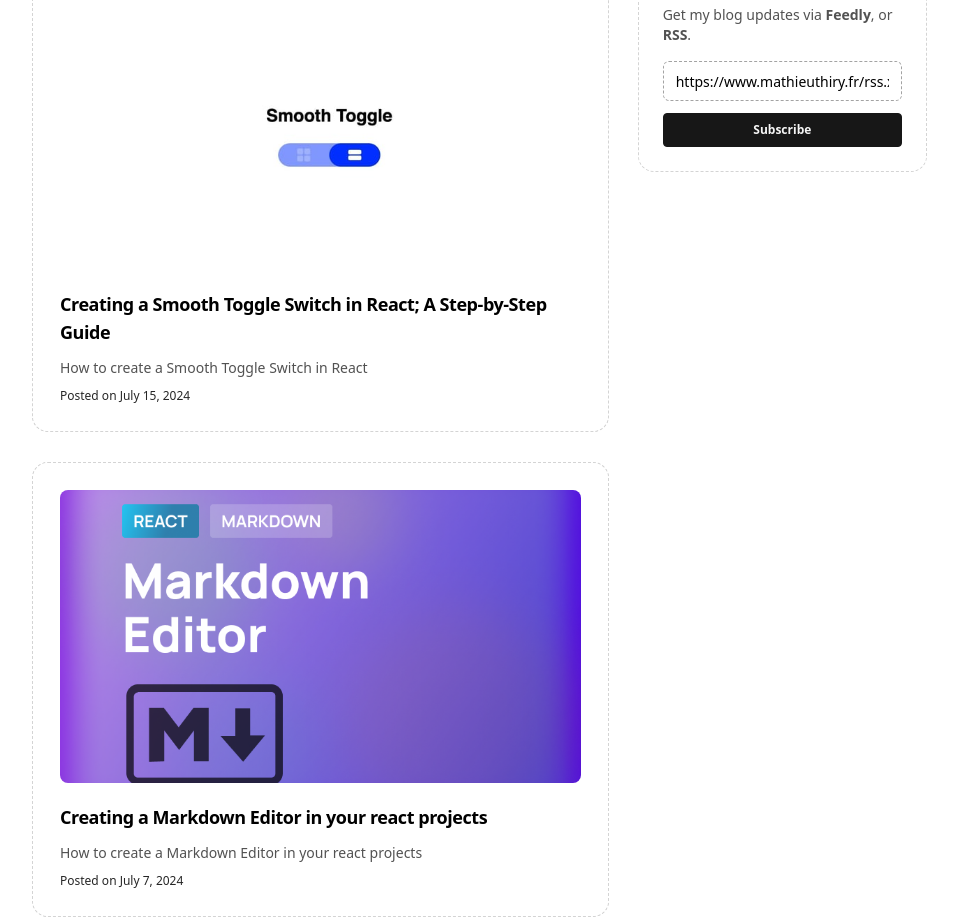
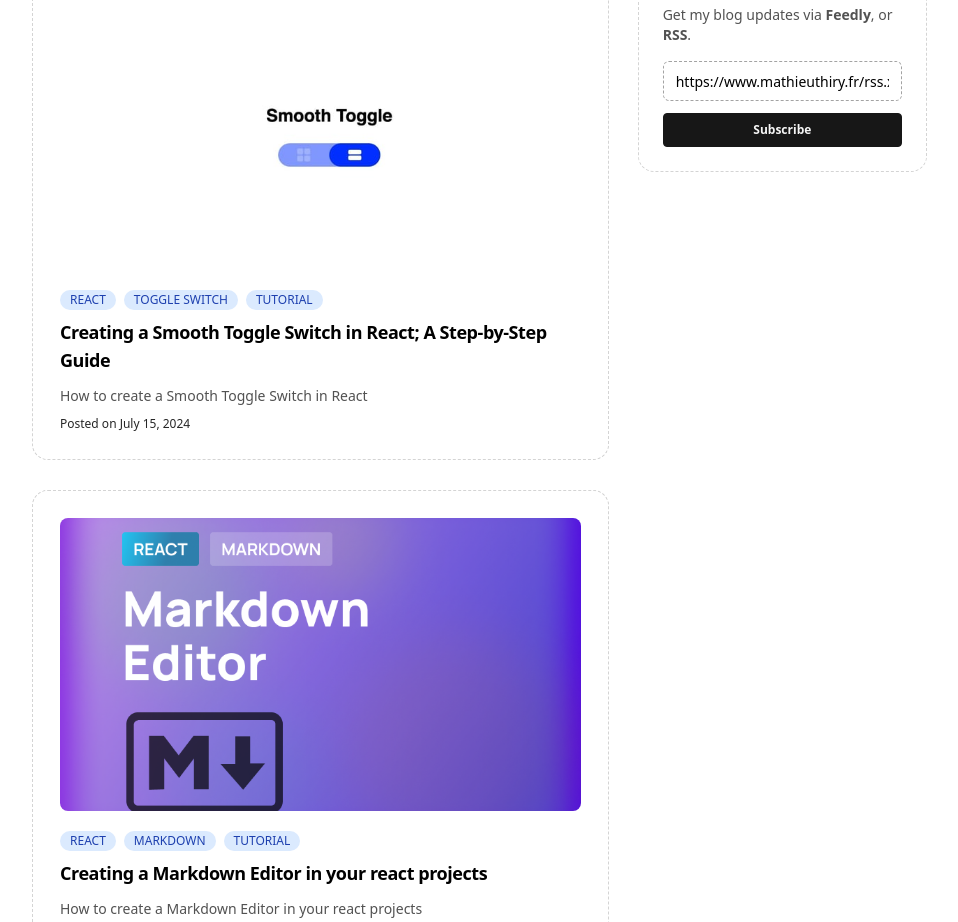
Before and after one commit to promathieuthiry/new_portfolio, an Astro site: page / in a window 1280 px wide. Shown: the part 1037-1959 px from the top of the page, without its empty margins (161-1119 px from the left). Built offline with nearby package versions, Linux system fonts and the light colour scheme; Astro itself is replaced by a stand-in of ours; some packages are replaced by stand-ins of ours.

Commit message:
add tag to blog cover

```diff
--- a/src/components/blog-post.astro
+++ b/src/components/blog-post.astro
@@ -1,5 +1,6 @@
 ---
 import { getCollection } from "astro:content";
+import Tag from "./ui/tag.astro";
 const allPosts = await getCollection("post");
 
 const { count } = Astro.props;
@@ -33,7 +34,19 @@ const postsLoop = allPosts
               class="w-full h-auto aspect-[16/9] object-cover z-100 transition-transform duration-300 ease-in-out group-hover:scale-105 group-hover:brightness-105"
             />
           </div>
-
+          {post.tags && (
+            <div class="flex flex-wrap gap-2 pb-2">
+              {post.tags.map((tag: string) => {
+                return (
+                  <Tag
+                  text={tag}
+                    color="blue"
+                    class=" uppercase "
+                  />
+                )
+              })}
+            </div>
+          )}
           <h2 class="flex items-center mb-3">
             <a
               href={post.link}
@@ -87,6 +100,7 @@ const postsLoop = allPosts
           <div class="mt-2.5 text-xs font-medium text-neutral-800 dark:text-neutral-300">
             Posted on {post.formattedDate}
           </div>
+
         </div>
       </div>
     )
--- /dev/null
+++ b/src/components/ui/tag.astro
@@ -0,0 +1,23 @@
+---
+interface Props {
+  text: string
+  color?: 'default' | 'blue' | 'green' | 'red' | 'yellow'
+  class?: string
+}
+
+const { text, color = 'default', class: className = '' } = Astro.props;
+
+const baseStyles = "inline-flex items-center rounded-full px-2.5 py-0.5 text-xs font-medium"
+
+const colorStyles = {
+  default: "bg-gray-100 text-gray-800",
+  blue: "bg-blue-100 text-blue-800",
+  green: "bg-green-100 text-green-800",
+  red: "bg-red-100 text-red-800",
+  yellow: "bg-yellow-100 text-yellow-800"
+}
+---
+
+<span class:list={[baseStyles, colorStyles[color], className]}>
+  {text}
+</span>
```
